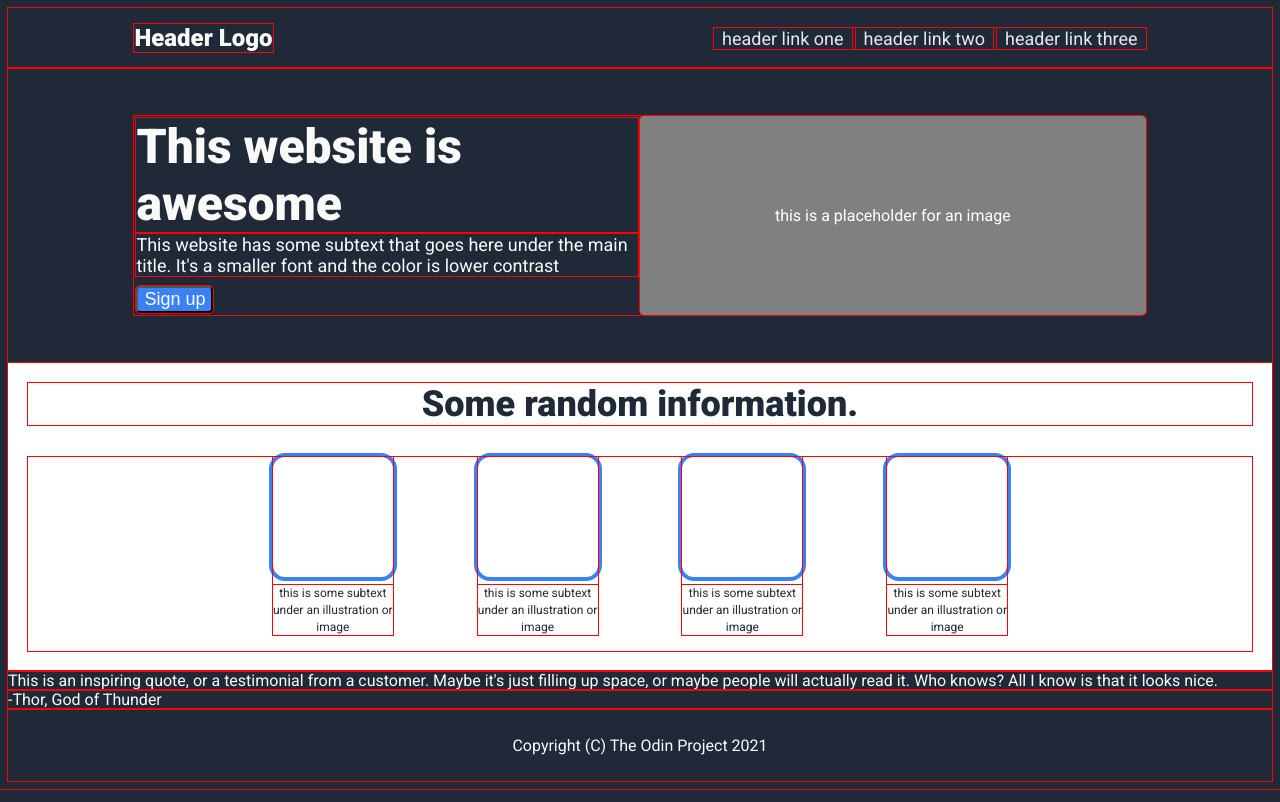
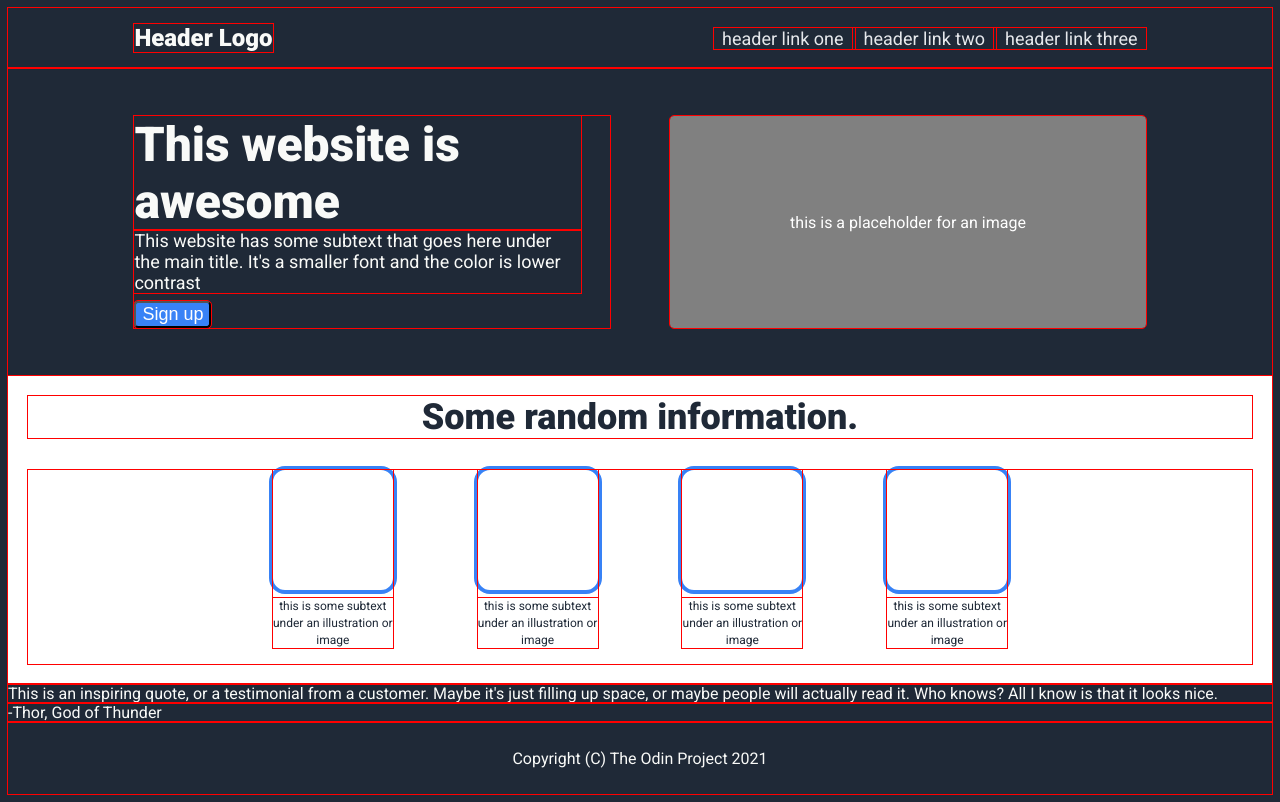
Before and after one commit to Sawertynn/odin-project, a plain HTML site: page landing-page/index.html in a window 1280 px wide. Drawn offline with Linux system fonts and the light colour scheme.

Commit message:
small refactor and awesome fix

```diff
--- a/landing-page/index.html
+++ b/landing-page/index.html
@@ -63,7 +63,7 @@
     </div>
 
     <div class="quote-container">
-        <div class="quote">
+        <div class="quote-text">
             This is an inspiring quote, or a testimonial from a customer.
             Maybe it's just filling up space, or maybe people will actually read it.
             Who knows? All I know is that it looks nice.
--- a/landing-page/style.css
+++ b/landing-page/style.css
@@ -1,9 +1,9 @@
-.roboto-something{
+.roboto-something {
     font-family: "Roboto", sans-serif;
     font-optical-sizing: auto;
     font-weight: normal;
     font-style: normal;
-  }
+}
 
 :root {
     --dark-bg-color: #1f2937;
@@ -62,7 +62,7 @@ header {
     font-weight: var(--hero-main-weight);
 }
 
-.header-links a{
+.header-links a {
     color: var(--hero-secondary-color);
     font-size: var(--hero-secondary-size);
     padding: 0 8px;
@@ -82,8 +82,9 @@ a {
     flex: 1;
     /* max-width: 300px; */
 }
+
 .left-awesome * {
-    margin: 2px;
+    margin: 0 6% 0 0;
 }
 
 .hero-main {
@@ -113,6 +114,7 @@ a {
     color: white;
     background-color: grey;
     border-radius: 4px;
+    margin-left: 6%;
 }
 
 .info-container {
```
